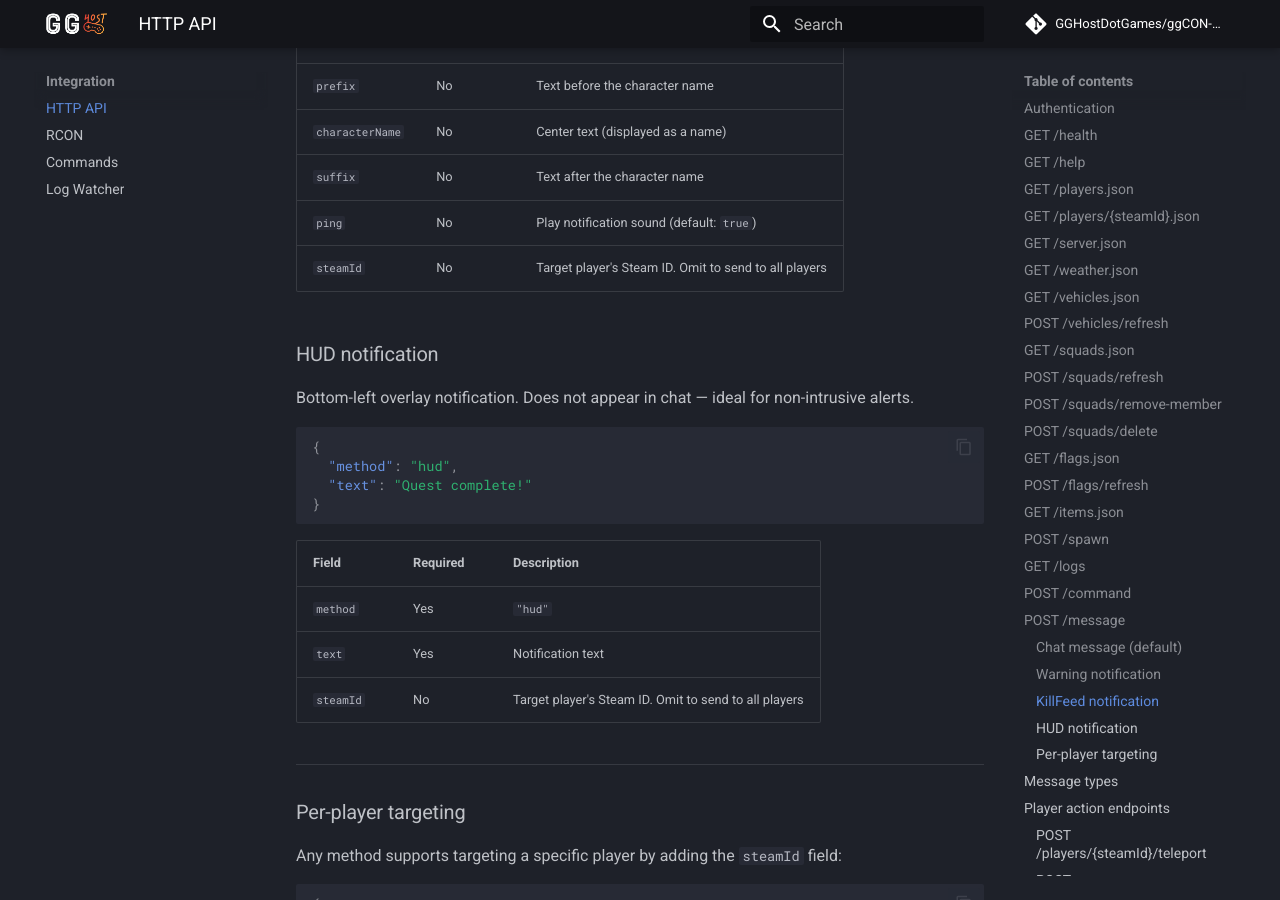
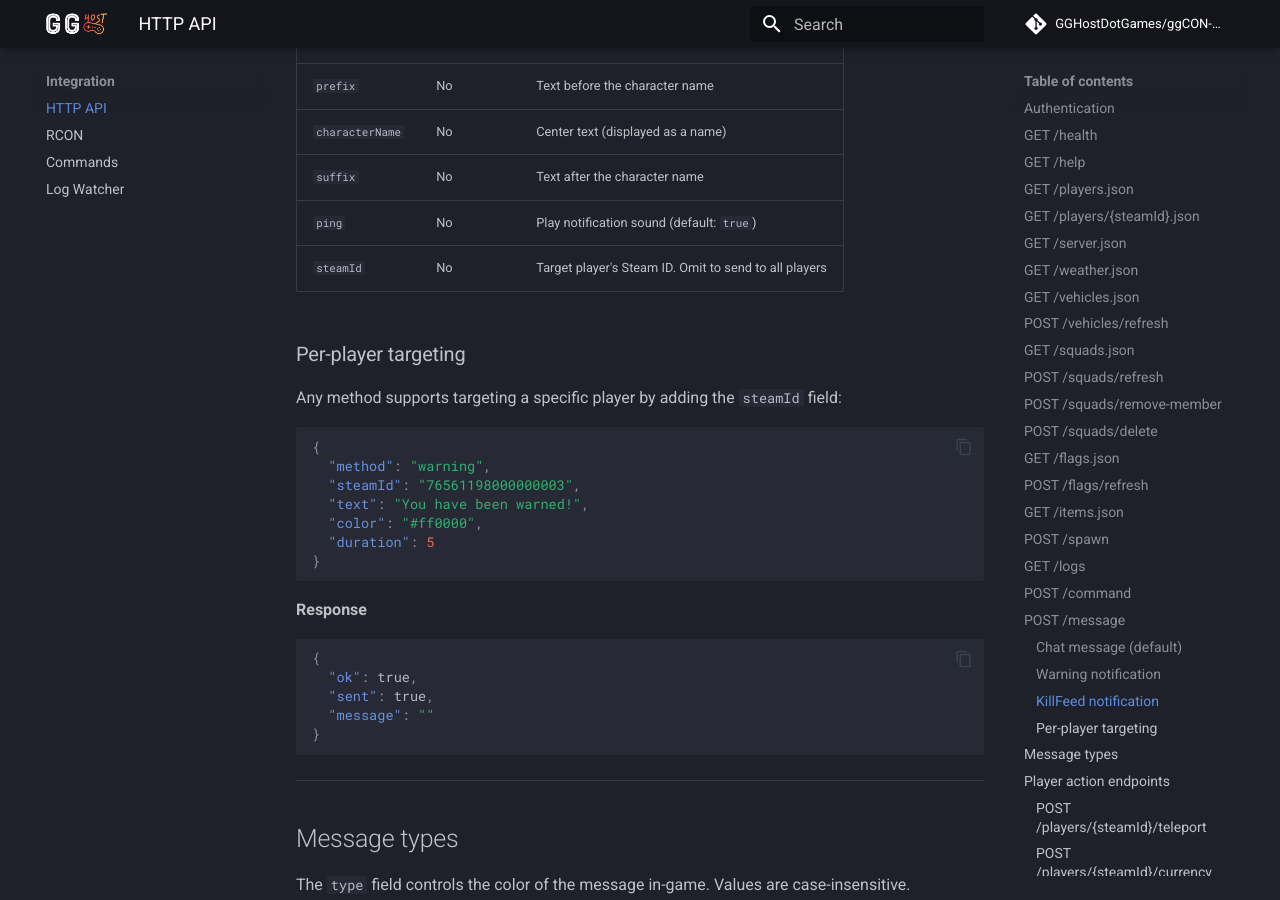
Before and after one commit to GGHostDotGames/ggCON-docs, an MkDocs documentation site: the page built from docs/http-api.md, in a window 1280 px wide and 900 px high, scrolled down 17910 px. Built offline with MkDocs 1.6.1 and Material for MkDocs 9.7.7, drawn with Linux system fonts in a browser that asks for light colours; comment, search, counter and statistics services are not loaded.

Commit message:
Remove HUD method from docs — was removed from API for simplicity
Co-Authored-By: Claude Opus 4.6 (1M context) <noreply@anthropic.com>

````diff
--- a/docs/http-api.md
+++ b/docs/http-api.md
@@ -722,25 +722,6 @@ Bottom-center notification in the kill feed area.
 | `ping` | No | Play notification sound (default: `true`) |
 | `steamId` | No | Target player's Steam ID. Omit to send to all players |
 
-### HUD notification
-
-Bottom-left overlay notification. Does not appear in chat — ideal for non-intrusive alerts.
-
-```json
-{
-  "method": "hud",
-  "text": "Quest complete!"
-}
-```
-
-| Field | Required | Description |
-|---|---|---|
-| `method` | Yes | `"hud"` |
-| `text` | Yes | Notification text |
-| `steamId` | No | Target player's Steam ID. Omit to send to all players |
-
----
-
 ### Per-player targeting
 
 Any method supports targeting a specific player by adding the `steamId` field:
````
Also changed, not shown: docs/web-panel.md (+0 -1 lines).
